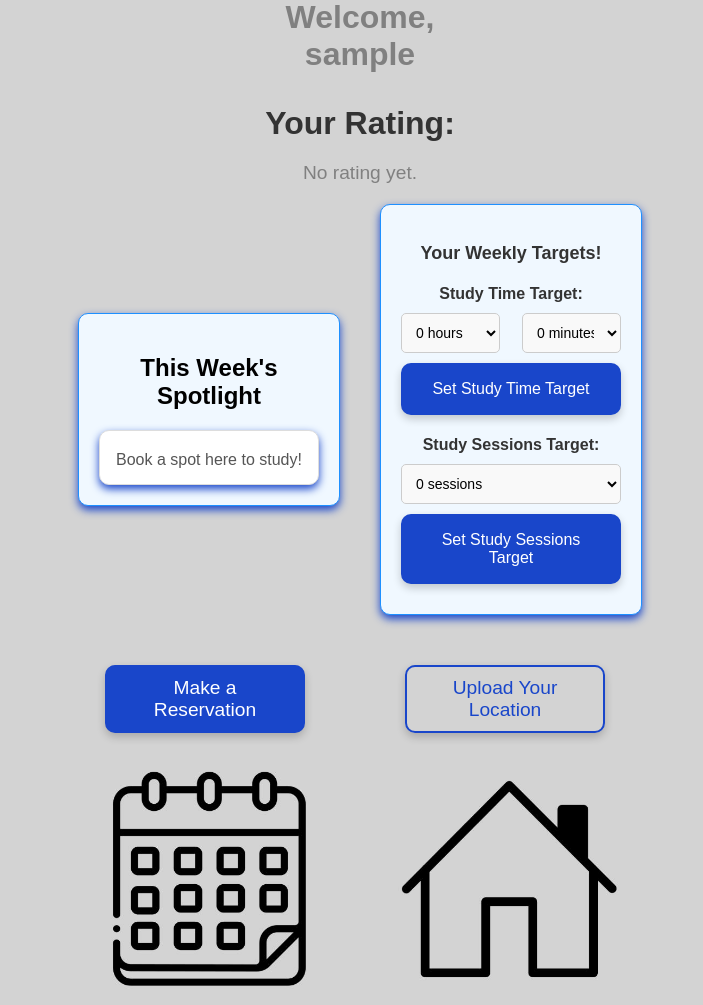
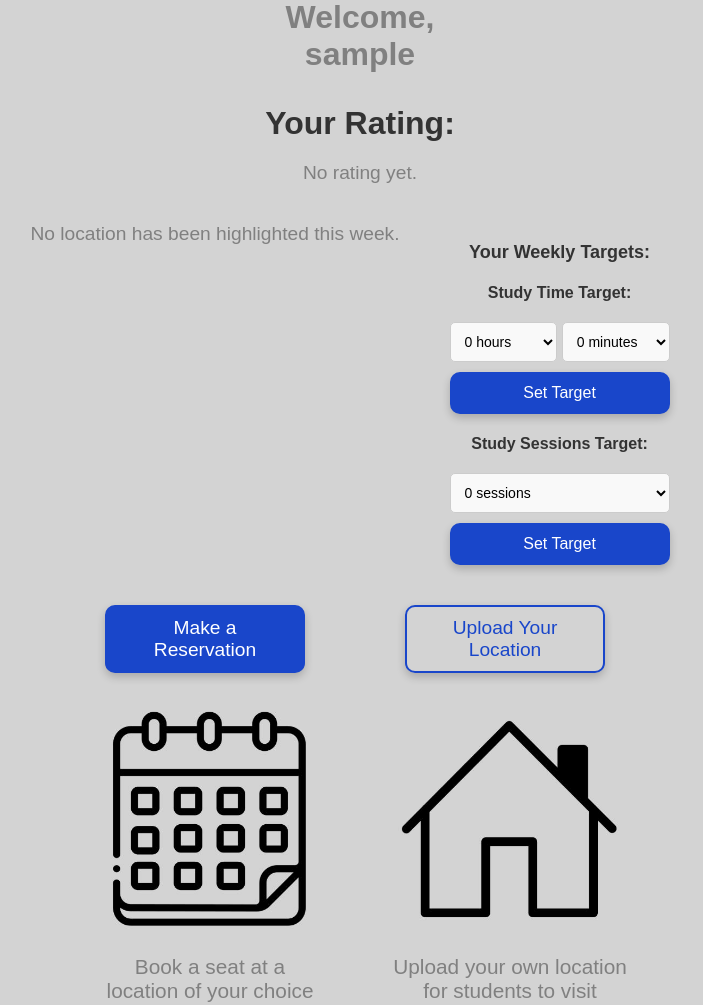
Before and after one commit to Marketplace-development/uneven-groups-a-d2024-group-1, a Flask app: page /main_page in a window 1280 px wide. Shown: the part 351-1356 px from the top of the page, without its empty margins (280-983 px from the left). Run offline with Flask 3, Linux system fonts and the light colour scheme; the visitor is signed in with stand-in values (Sample User, id 1); data that the repository does not hold is empty.

Commit message:
spotlight

```diff
--- a/app/routes.py
+++ b/app/routes.py
@@ -88,6 +88,9 @@ def success():
 @main.route('/main_page', methods=['GET', 'POST'])
 @login_required
 def main_page():
+    # Highlighted location
+    highlighted_location = get_highlighted_location()
+
     # Get the current date
     today = datetime.today()
 
@@ -176,7 +179,7 @@ def main_page():
                            completed_study_time=completed_study_time, target_study_time=target_study_time,
                            completed_hours=completed_hours, completed_minutes=completed_minutes,
                            target_hours=target_hours, target_minutes=target_minutes,
-                           congratulations_message=congratulations_message)
+                           congratulations_message=congratulations_message, highlighted_location=highlighted_location)
 
 
 def delete_target(user, target_type):
@@ -205,6 +208,11 @@ def delete_target(user, target_type):
         db.session.rollback()
         return f"An error occurred while deleting the target: {str(e)}"
 
+@main.route('/all-locations', methods=['GET'])
+def all_locations():
+    # Fetch all locations from the database
+    location_data = Location.query.all()  # Get all locations from your Location model
+    return render_template('all_locations.html', location_data=location_data)
 
 @main.route('/locations', methods=['GET', 'POST'])
 def locations():
@@ -734,3 +742,24 @@ def update_location_rating(location_id):
         db.session.commit()
 
     return avg_rating
+
+
+def get_highlighted_location():
+    # Calculate the start and end of the previous week
+    now = datetime.now()
+    start_of_week = now - timedelta(days=now.weekday() + 7)  # Start of last week (Monday)
+    end_of_week = start_of_week + timedelta(days=7)  # End of last week (Sunday)
+
+    # Query to find the location with the highest average rating in the previous week
+    highest_rated_location = db.session.query(
+        Reservation.location_id,
+        func.avg(Reservation.location_rating).label('average_rating')
+    ).filter(
+        Reservation.reservation_time.between(start_of_week, end_of_week)  # Filter by reservation time during last week
+    ).group_by(Reservation.location_id).order_by(func.avg(Reservation.location_rating).desc()).first()
+
+    if highest_rated_location:
+        # Get the details of the location with the highest average rating
+        location = Location.query.get(highest_rated_location.location_id)
+        return location
+    return None
--- a/app/static/css/main.css
+++ b/app/static/css/main.css
@@ -709,7 +709,32 @@ label {
     padding-bottom: 5px;
 }
 
-/* Styling for the location card */
+/* Parent container for the layout */
+.target-spotlight-container {
+    display: flex;
+    flex-direction: row; /* Align the elements horizontally */
+    justify-content: center; /* Centers the content horizontally */
+    gap: 30px; /* Space between the sections */
+    margin-top: 20px;
+    margin-bottom: 0px;
+    align-items: flex-start; /* Align the items at the top */
+    height: auto; /* Optional: Adjust height as needed */
+}
+
+/* No background or white container styles */
+#highlighted-location, #weekly-target {
+    width: 220px; /* Fixed width */
+    padding: 20px;
+    border-radius: 10px;
+    box-shadow: 0 4px 8px rgb(25, 70, 202); /* Keep the shadow if needed */
+    overflow: hidden; /* Prevent content from overflowing */
+    text-align: center; /* Center text in the container */
+    background: none; /* Remove any background */
+    border: none; /* Remove border */
+    box-shadow: none; /* Remove box-shadow */
+}
+
+/* Styling for location card */
 .location-card {
     background-color: #fff;
     padding: 10px;
@@ -722,21 +747,76 @@ label {
     font-size: 18px;
     color: #333;
     text-align: center;
-    margin-bottom: 15px;
+    margin-bottom: 5px;
 }
 
 #minutes-target h4, #sessions-target h4 {
     font-size: 16px;
     color: #333;
     text-align: center;
-    margin-bottom: 10px;
+    margin-bottom: 5px;
+}
+
+/* Align elements inside target cards */
+#weekly-target h3, #highlighted-location h3 {
+    font-size: 18px;
+    color: #333;
+    margin-bottom: 5px;
+}
+
+/* Buttons in the target container */
+#weekly-target button, #highlighted-location button {
+    width: 100%; /* Ensure buttons fit the container's width */
+    padding: 10px; /* Spacing for buttons */
+    font-size: 1em;
+    margin-top: 25px; /* Space between buttons and content */
+    display: block;
+    box-sizing: border-box;
+}
+
+button[name="delete_minutes_target"], button[name="delete_sessions_target"] {
+    background-color: red;
+    color: white;
+    padding: 10px;
+    border: none;
+    border-radius: 10px;
+    cursor: pointer;
+    width: 100%;
+}
+
+button[name="delete_minutes_target"]:hover, button[name="delete_sessions_target"]:hover {
+    background-color: darkred;
+}
+
+/* Styling for the image container */
+.image-container {
+    display: flex;
+    justify-content: center;
+    margin-top: 10px;
+}
+
+.image-container img {
+    width: 200px;
+    height: 145px;
+    object-fit: cover;
+}
+
+/* Styling for the rating container */
+.rating-container {
+    margin-top: 0px;
+}
+
+.rating-container span {
+    font-size: 2em;
+    color: gold;
+    text-shadow: 0 0 3px rgba(128, 128, 128, 0.4), 0 0 6px rgba(128, 128, 128, 0.4);
 }
 
 .time-select-group {
     display: flex;
     justify-content: space-between;
     align-items: center;
-    margin-bottom: -15px;
+    margin-top: 20px;
 }
 
 .time-select-group label {
@@ -745,7 +825,7 @@ label {
 }
 
 #hours-select, #minutes-select {
-    width: 45%;
+    width: 49%;
     padding: 10px;
     border: 1px solid #ccc;
     border-radius: 5px;
@@ -757,70 +837,11 @@ label {
     padding: 10px;
     border: 1px solid #ccc;
     border-radius: 5px;
-    margin-bottom: 10px;
+    margin-bottom: 20px;
     font-size: 14px;
     display: block;
-    margin: 0 auto;
 }
 
-button[name="delete_minutes_target"], button[name="delete_sessions_target"] {
-    background-color: red;
-    color: white;
-    padding: 10px 15px;
-    border: none;
-    border-radius: 5px;
-    cursor: pointer;
-    font-size: 16px;
-    width: 100%;
-}
-
-button[name="delete_minutes_target"]:hover, button[name="delete_sessions_target"]:hover {
-    background-color: darkred;
-}
-
-.congratulations {
-    font-size: 18px;
-    font-weight: bold;
-    color: green;
-    text-align: center;
-    margin-top: 15px;
-}
-
-#highlighted-location, #weekly-target {
-    width: 220px; /* Keep the width fixed */
-    background-color: #f0f8ff;
-    border: 1px solid #1e90ff;
-    padding: 20px;
-    border-radius: 10px;
-    box-shadow: 0 4px 8px rgb(25, 70, 202);
-    margin-bottom: 20px; /* Optional: Add space between containers */
-    overflow: hidden; /* Prevent content from overflowing */
-}
-
-
-#weekly-target button, #highlighted-location button {
-    width: 100%; /* Ensure buttons fit the container's width without overflow */
-    padding: 15px; /* Spacing for buttons */
-    font-size: 1em; /* Readable button text size */
-    margin-top: 10px; /* Spacing between buttons and content */
-    box-sizing: border-box; /* Include padding in width calculation to avoid overflow */
-    display: block; /* Stack buttons vertically */
-}
-
-
-
-
-
-/* Parent container for the layout */
-.target-spotlight-container {
-    display: flex;
-    flex-direction: row; /* Stacks the content and buttons vertically */
-    align-items: center; /* Centers all child elements horizontally */
-    gap: 40px; /* Space between the sections */
-    justify-content: center; /* Centers everything vertically */
-    margin-top: 20px;
-    margin-bottom: 20px;
-}
 .alert, .flash, .alert-success {
     transition: opacity 1s ease-out; /* Smooth fade-out effect */
 }
--- a/app/templates/main_page.html
+++ b/app/templates/main_page.html
@@ -7,7 +7,7 @@
 {% block body %}
 <div class="main-container" style="text-align: center; margin-top: 50px;">
 
-    <!--Logout button-->
+    <!-- Logout button -->
     <form action="{{ url_for('main.home') }}" method="get" class="inline-form" style="position: fixed; top: 20px; right: 20px;">
         <button type="submit" class="btn btn-black" style="width: 120px; font-size: 1em; padding: 10px 20px;">Log out</button>
     </form>
@@ -35,40 +35,57 @@
         {% endif %}
     </div>
 
+    {% if congratulations_message %}
+        <p class="congratulations">{{ congratulations_message }}</p>
+    {% endif %}
 
+    <!-- Spotlight and Target Container -->
     <div class="target-spotlight-container">
-        <!--the spotlighted location-->
-        <div id="highlighted-location">
-            <h2>This Week's Spotlight</h2>
-            <div class="location-card">
-                <h3 id="location-name">{{ highlighted_location }}</h3>
-                <p>Book a spot here to study!</p>
+        <!-- Spotlight Location Section -->
+        {% if highlighted_location %}
+            <div class="spotlight-location" id="highlighted-location">
+                <h3>This Week's Spotlight:</h3>
+                <h4 style="font-size: 16px; color: #333; text-align: center; margin-bottom: 0px;">{{ highlighted_location.location_name }}</h4>
+
+                <!-- Display the average Location Rating (if available) -->
+                {% if highlighted_location.location_rating %}
+                    <div class="rating-container">
+                        {% for star in range(1, 6) %}
+                            {% if star <= highlighted_location.location_rating %}
+                                <span style="color: gold;">&#9733;</span>  <!-- Filled star -->
+                            {% else %}
+                                <span style="color: white;">&#9733;</span>  <!-- Empty star -->
+                            {% endif %}
+                        {% endfor %}
+                    </div>
+                {% endif %}
+
+                {% if highlighted_location.location_picture %}
+                    <div class="image-container">
+                        <img src="{{ url_for('static', filename='images/' ~ highlighted_location.location_picture ~ '.jpg') }}" alt="Location Image">
+                    </div>
+                {% endif %}
+                <form action="{{ url_for('main.all_locations') }}" method="get" class="inline-form">
+                    <button type="submit" class="btn btn-transparant" style="width: 200px;">View All Locations</button>
+                </form>
             </div>
-        </div>
+        {% else %}
+            <p>No location has been highlighted this week.</p>
+        {% endif %}
 
-        <!-- Target container -->
-        <div id="weekly-target">
-            <h3>Your Weekly Targets!</h3>
-
-            <!-- This week's date range -->
-            <!-- <p>{{ week_range }}</p> -->
-
-            <!-- Display the congratulations message if the user reached their targets -->
-            {% if congratulations_message %}
-                <p class="congratulations">{{ congratulations_message }}</p>
-            {% endif %}
+        <!-- Weekly Targets Section -->
+        <div class="weekly-target" id="weekly-target">
+            <h3>Your Weekly Targets:</h3>
 
             <!-- Study Time Target Section -->
             <div id="minutes-target">
                 <h4>Study Time Target:</h4>
                 {% if user.minutes_target %}
-                    <!-- Display the target if set -->
-                    <p>{{ completed_hours }}h{{ "%02d"|format(completed_minutes) }} of {{ target_hours }}h{{ "%02d"|format(target_minutes) }} done</p>
+                    <p style="margin-top: 27px;">{{ completed_hours }}h{{ "%02d"|format(completed_minutes) }} of {{ target_hours }}h{{ "%02d"|format(target_minutes) }} done</p>
                     <form action="{{ url_for('main.main_page') }}" method="POST">
                         <button type="submit" name="delete_minutes_target">Delete Target</button>
                     </form>
                 {% else %}
-                    <!-- Show input if no target is set -->
                     <form action="{{ url_for('main.main_page') }}" method="POST" class="time-target-form">
                         <div class="time-select-group">
                             <select name="hours" id="hours-select">
@@ -76,14 +93,13 @@
                                 <option value="{{ hour }}">{{ hour }} hour{{ '' if hour == 1 else 's' }}</option>
                                 {% endfor %}
                             </select>
-
                             <select name="minutes" id="minutes-select">
                                 {% for minute in [0, 15, 30, 45] %}
                                 <option value="{{ minute }}">{{ minute }} minute{{ '' if minute == 1 else 's' }}</option>
                                 {% endfor %}
                             </select>
                         </div>
-                        <button class="btn btn-black" style="width: 100%;" type="submit">Set Study Time Target</button>
+                        <button class="btn btn-black" style="width: 100%; margin-top: -5px;" type="submit">Set Target</button>
                     </form>
                 {% endif %}
             </div>
@@ -92,25 +108,27 @@
             <div id="sessions-target">
                 <h4>Study Sessions Target:</h4>
                 {% if user.sessions_target %}
-                    <!-- Display the target if set -->
-                    <p>{{ completed_sessions }} of {{ target_sessions }} sessions done</p>
+                    <p style="margin-top: 27px;">{{ completed_sessions }} of {{ target_sessions }} sessions done</p>
                     <form action="{{ url_for('main.main_page') }}" method="POST">
                         <button type="submit" name="delete_sessions_target">Delete Target</button>
                     </form>
                 {% else %}
-                    <!-- Show input if no target is set -->
                     <form action="{{ url_for('main.main_page') }}" method="POST">
-                        <select name="sessions_target" id="sessions-select">
-                            {% for session in range(0, 29) %}
-                            <option value="{{ session }}">{{ session }} session{{ '' if session == 1 else 's' }}</option>
-                            {% endfor %}
-                        </select>
-                        <button class="btn btn-black" style="width: 100%;" type="submit">Set Study Sessions Target</button>
+                        <div class="time-select-group">
+                            <select name="sessions_target" id="sessions-select">
+                                {% for session in range(0, 29) %}
+                                <option value="{{ session }}">{{ session }} session{{ '' if session == 1 else 's' }}</option>
+                                {% endfor %}
+                            </select>
+                        </div>
+                        <button class="btn btn-black" style="width: 100%; margin-top: -10px;" type="submit">Set Target</button>
                     </form>
                 {% endif %}
             </div>
         </div>
     </div>
+
+
 
     <!--Buttons for Reservation and Uploading Locations-->
     <div style="display: flex; justify-content: center; gap: 50px; margin-top: 0px;">
@@ -155,22 +173,19 @@
             <p style="font-size: 1.3em; color: grey; margin-top: 20px;">See who booked your location and at what time</p>
         </div>
     </div>
+
     <script>
         document.addEventListener('DOMContentLoaded', function() {
             // Find the flash message by targeting common classes for alert messages
-            const flashMessages = document.querySelectorAll('.alert, .flash, .alert-success');
-            flashMessages.forEach(function(flashMessage) {
-                // Set a timeout to hide the message after 2 seconds
+            const flashMessages = document.querySelectorAll('.alert, .flash, .message');
+
+            flashMessages.forEach(function(message) {
+                // Remove the flash message after 3 seconds
                 setTimeout(function() {
-                    flashMessage.style.transition = 'opacity 1s ease-out';
-                    flashMessage.style.opacity = '0'; // Gradually fade out
-
-                    // After fading out, set display to 'none' to remove it from the layout
-                    setTimeout(function() {
-                        flashMessage.style.display = 'none';
-                    }, 1000); // Matches the CSS transition time (1 second)
-                }, 2000); // Wait 2 seconds before starting the fade-out
+                    message.style.display = 'none';
+                }, 3000);
             });
         });
     </script>
+</div>
 {% endblock %}
```
Also changed, not shown: app/templates/all_locations.html (added, +110 -0 lines).
